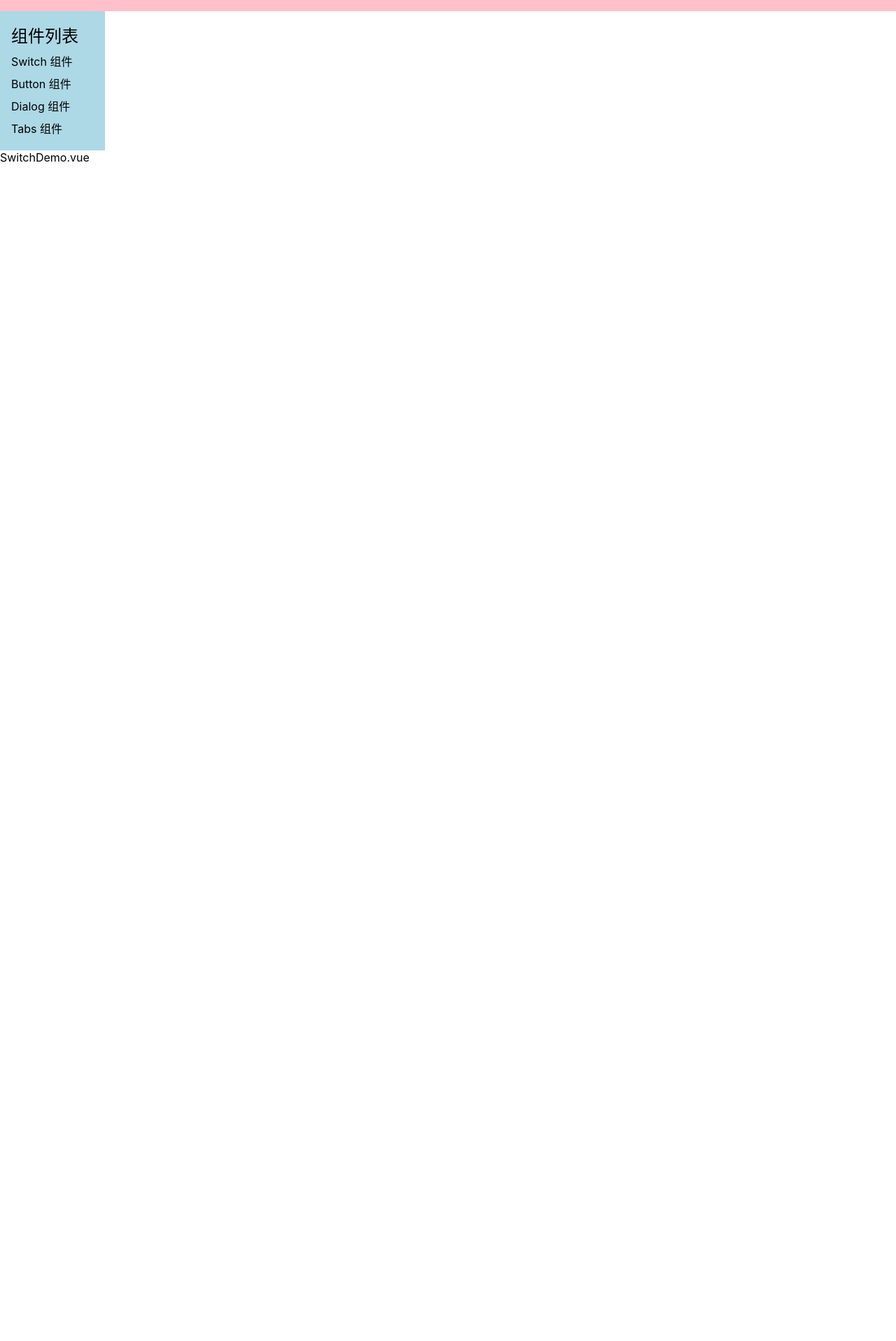
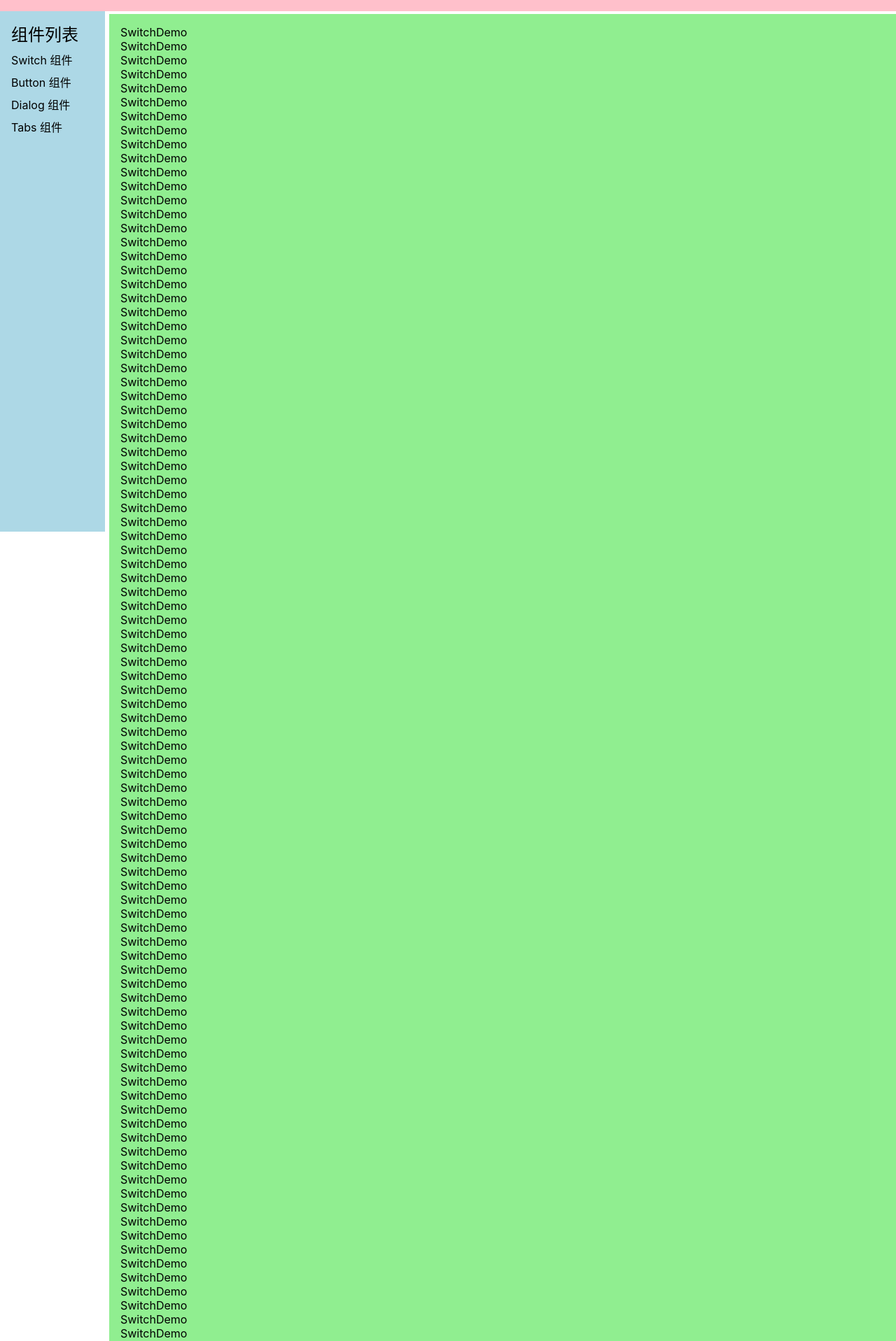
Before and after one commit to king-open/world, a Vue app: page /#/doc/switch in a window 1280 px wide. Shown: the part 40-1957 px from the top of the page at 70% size. Before the commit the page ends 800 px from the top, so only its background shows below. Built offline with nearby package versions, Linux system fonts and the light colour scheme.

Commit message:
整体布局css

```diff
--- a/src/components/SwitchDemo.vue
+++ b/src/components/SwitchDemo.vue
@@ -1,5 +1,104 @@
 <template>
   <div>
-    SwitchDemo.vue
+   <p>SwitchDemo</p>
+   <p>SwitchDemo</p>
+   <p>SwitchDemo</p>
+   <p>SwitchDemo</p>
+   <p>SwitchDemo</p>
+   <p>SwitchDemo</p>
+   <p>SwitchDemo</p>
+   <p>SwitchDemo</p>
+   <p>SwitchDemo</p>
+   <p>SwitchDemo</p>
+   <p>SwitchDemo</p>
+   <p>SwitchDemo</p>
+   <p>SwitchDemo</p>
+   <p>SwitchDemo</p>
+   <p>SwitchDemo</p>
+   <p>SwitchDemo</p>
+   <p>SwitchDemo</p>
+   <p>SwitchDemo</p>
+   <p>SwitchDemo</p>
+   <p>SwitchDemo</p>
+   <p>SwitchDemo</p>
+   <p>SwitchDemo</p>
+   <p>SwitchDemo</p>
+   <p>SwitchDemo</p>
+   <p>SwitchDemo</p>
+   <p>SwitchDemo</p>
+   <p>SwitchDemo</p>
+   <p>SwitchDemo</p>
+   <p>SwitchDemo</p>
+   <p>SwitchDemo</p>
+   <p>SwitchDemo</p>
+   <p>SwitchDemo</p>
+   <p>SwitchDemo</p>
+   <p>SwitchDemo</p>
+   <p>SwitchDemo</p>
+   <p>SwitchDemo</p>
+   <p>SwitchDemo</p>
+   <p>SwitchDemo</p>
+   <p>SwitchDemo</p>
+   <p>SwitchDemo</p>
+   <p>SwitchDemo</p>
+   <p>SwitchDemo</p>
+   <p>SwitchDemo</p>
+   <p>SwitchDemo</p>
+   <p>SwitchDemo</p>
+   <p>SwitchDemo</p>
+   <p>SwitchDemo</p>
+   <p>SwitchDemo</p>
+   <p>SwitchDemo</p>
+   <p>SwitchDemo</p>
+   <p>SwitchDemo</p>
+   <p>SwitchDemo</p>
+   <p>SwitchDemo</p>
+   <p>SwitchDemo</p>
+   <p>SwitchDemo</p>
+   <p>SwitchDemo</p>
+   <p>SwitchDemo</p>
+   <p>SwitchDemo</p>
+   <p>SwitchDemo</p>
+   <p>SwitchDemo</p>
+   <p>SwitchDemo</p>
+   <p>SwitchDemo</p>
+   <p>SwitchDemo</p>
+   <p>SwitchDemo</p>
+   <p>SwitchDemo</p>
+   <p>SwitchDemo</p>
+   <p>SwitchDemo</p>
+   <p>SwitchDemo</p>
+   <p>SwitchDemo</p>
+   <p>SwitchDemo</p>
+   <p>SwitchDemo</p>
+   <p>SwitchDemo</p>
+   <p>SwitchDemo</p>
+   <p>SwitchDemo</p>
+   <p>SwitchDemo</p>
+   <p>SwitchDemo</p>
+   <p>SwitchDemo</p>
+   <p>SwitchDemo</p>
+   <p>SwitchDemo</p>
+   <p>SwitchDemo</p>
+   <p>SwitchDemo</p>
+   <p>SwitchDemo</p>
+   <p>SwitchDemo</p>
+   <p>SwitchDemo</p>
+   <p>SwitchDemo</p>
+   <p>SwitchDemo</p>
+   <p>SwitchDemo</p>
+   <p>SwitchDemo</p>
+   <p>SwitchDemo</p>
+   <p>SwitchDemo</p>
+   <p>SwitchDemo</p>
+   <p>SwitchDemo</p>
+   <p>SwitchDemo</p>
+   <p>SwitchDemo</p>
+   <p>SwitchDemo</p>
+   <p>SwitchDemo</p>
+   <p>SwitchDemo</p>
+   <p>SwitchDemo</p>
+   <p>SwitchDemo</p>
+   <p>SwitchDemo</p>
   </div>
 </template>
--- a/src/components/Topnav.vue
+++ b/src/components/Topnav.vue
@@ -25,7 +25,10 @@
   background: pink;
   display: flex;
   padding: 16px;
-  position: relative;
+  position: fixed;
+  top: 0;
+  left: 0;
+  width: 100%;
   z-index: 10;
   justify-content: center;
   align-items: center;
--- a/src/views/Doc.vue
+++ b/src/views/Doc.vue
@@ -1,6 +1,6 @@
 <template>
-  <div>
-    <Topnav/>
+  <div class="layout">
+    <Topnav class="nav"/>
     <div class="content">
       <aside v-if="menuVisible">
         <h2>组件列表</h2>
@@ -40,10 +40,42 @@
 </script>
 
 <style lang="scss" scoped>
+.layout {
+  display: flex;
+  flex-direction: column;
+  height: 100vh;
+  > .nav {
+    flex-shrink: 0;
+  }
+  > .content {
+    flex-grow: 1;
+    padding-top: 60px;
+    padding-left: 156px;
+    @media (max-width: 500px) {
+      padding-left: 0;
+    }
+  }
+}
+.content {
+  display: flex;
+  > aside {
+    flex-shrink: 0;
+  }
+  > main {
+    flex-grow: 1;
+    padding: 16px;
+    background: lightgreen;
+  }
+}
 aside {
   background: lightblue;
   width: 150px;
   padding: 16px;
+  position: fixed;
+  top: 0;
+  left: 0;
+  padding-top: 70px;
+  height: 100%;
   > h2 {
     margin-bottom: 4px;
   }
@@ -52,11 +84,9 @@
       padding: 4px 0;
     }
   }
-  @media (max-width: 500px) {
-    position: fixed;
-    top: 0;
-    left: 0;
-    padding-top: 70px;
-  }
 }
+main{
+  overflow: auto;
+}
+
 </style>
```
